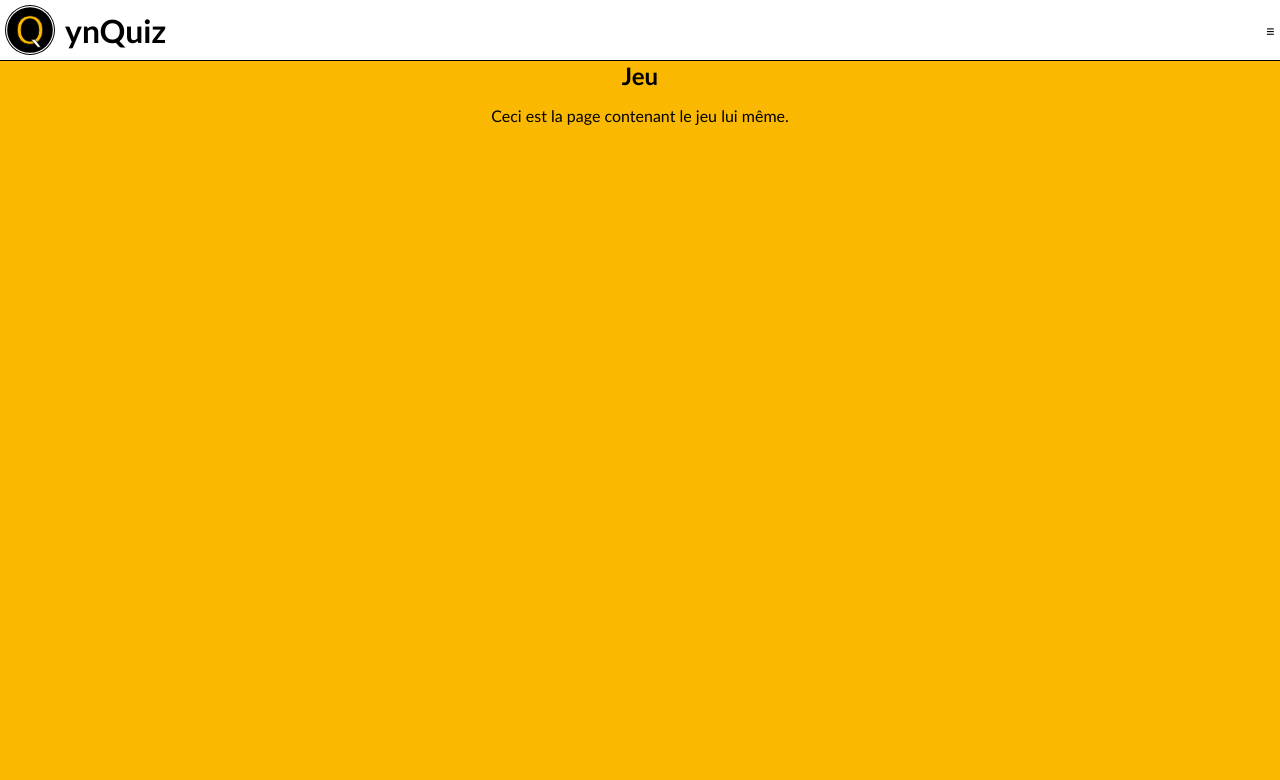
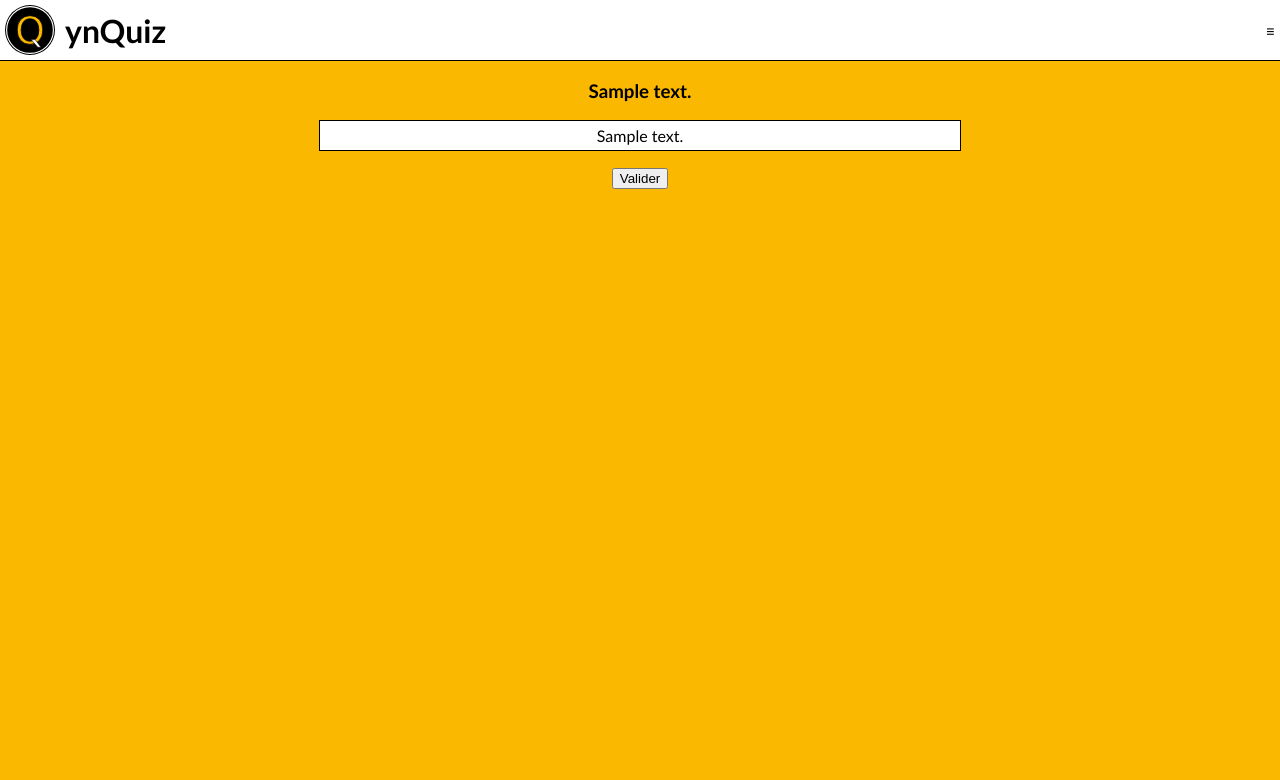
Before and after one commit to onceuponaban/isen-fr2i-2019, a Django app: page /quiz/play/ in a window 1280 px wide. Shown: the top 780 px of the page. Run offline with Django 3.2, Linux system fonts and the light colour scheme; tables that the repository leaves empty hold one stand-in row (values such as "Sample post").

Commit message:
Affichage question et reponse à partir du model

```diff
--- a/ynquiz_website/quiz/templates/quiz/play.html
+++ b/ynquiz_website/quiz/templates/quiz/play.html
@@ -7,6 +7,12 @@
 {% include 'quiz/nav.html' %}
 {% endblock %}
 {% block content %}
-<h2>Jeu</h2>
-<p>Ceci est la page contenant le jeu lui même.</p>
+
+<h3>{{ question.question_content }}</h3>
+<ul>
+{% for reponse in reponses %}
+    <li><a href="{% url "play" %}">{{ reponse.answer_text }}</a></li>
+{% endfor %}
+</ul>
+<button type="button">Valider</button>
 {% endblock %}
--- a/ynquiz_website/quiz/views.py
+++ b/ynquiz_website/quiz/views.py
@@ -1,11 +1,15 @@
 from django.http import HttpResponse
 from django.shortcuts import render
+from quiz.models import Answer
+from quiz.models import Question
 
 def home(request):
     return render(request, 'quiz/home.html', locals())
 
 def play(request):
-    return render(request, 'quiz/play.html', locals())
+    answers = Answer.objects.filter(question__id=1)
+    question = Question.objects.filter(id=1)
+    return render(request, 'quiz/play.html', {'reponses': answers, 'question': question[0]})
 
 def ranking(request):
     return render(request, 'quiz/ranking.html', locals())
```
Also changed, not shown: 1 other file.
